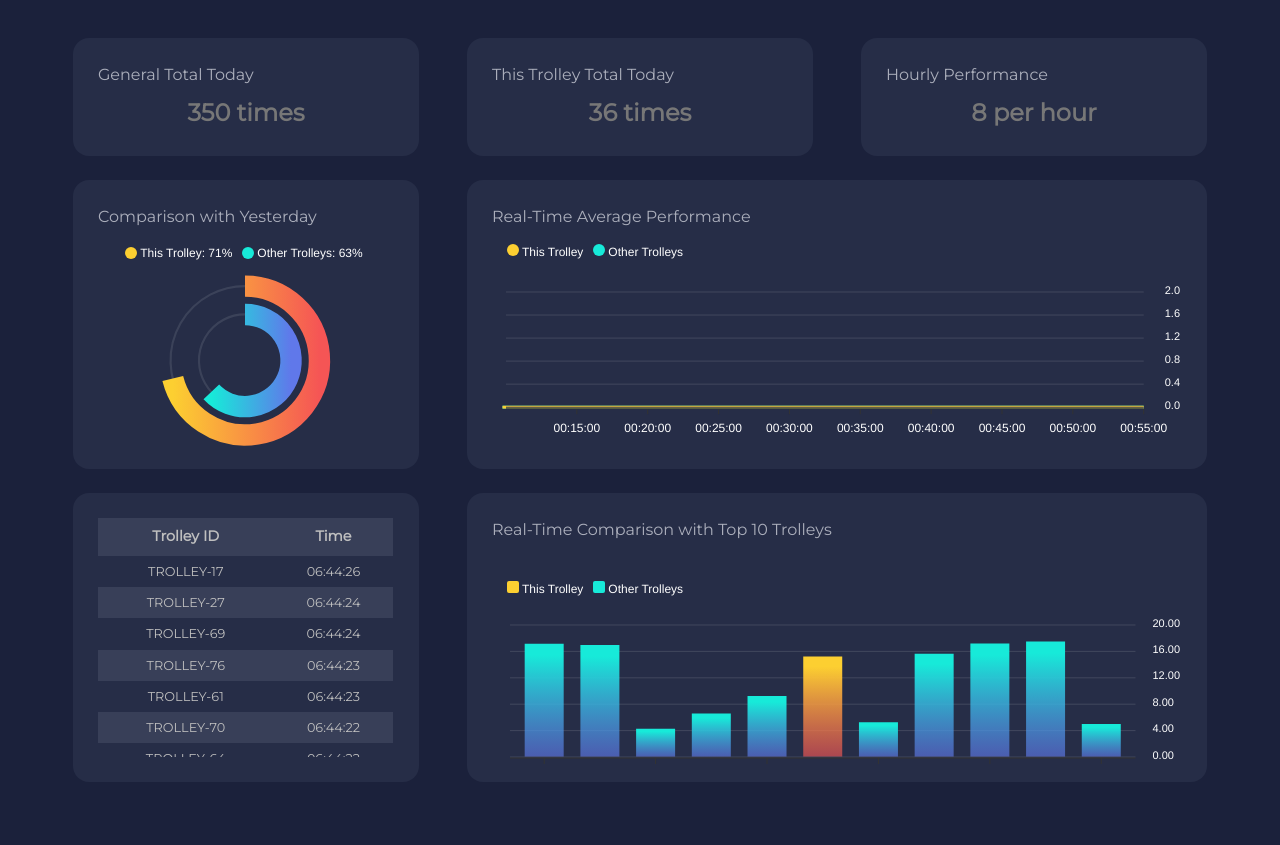
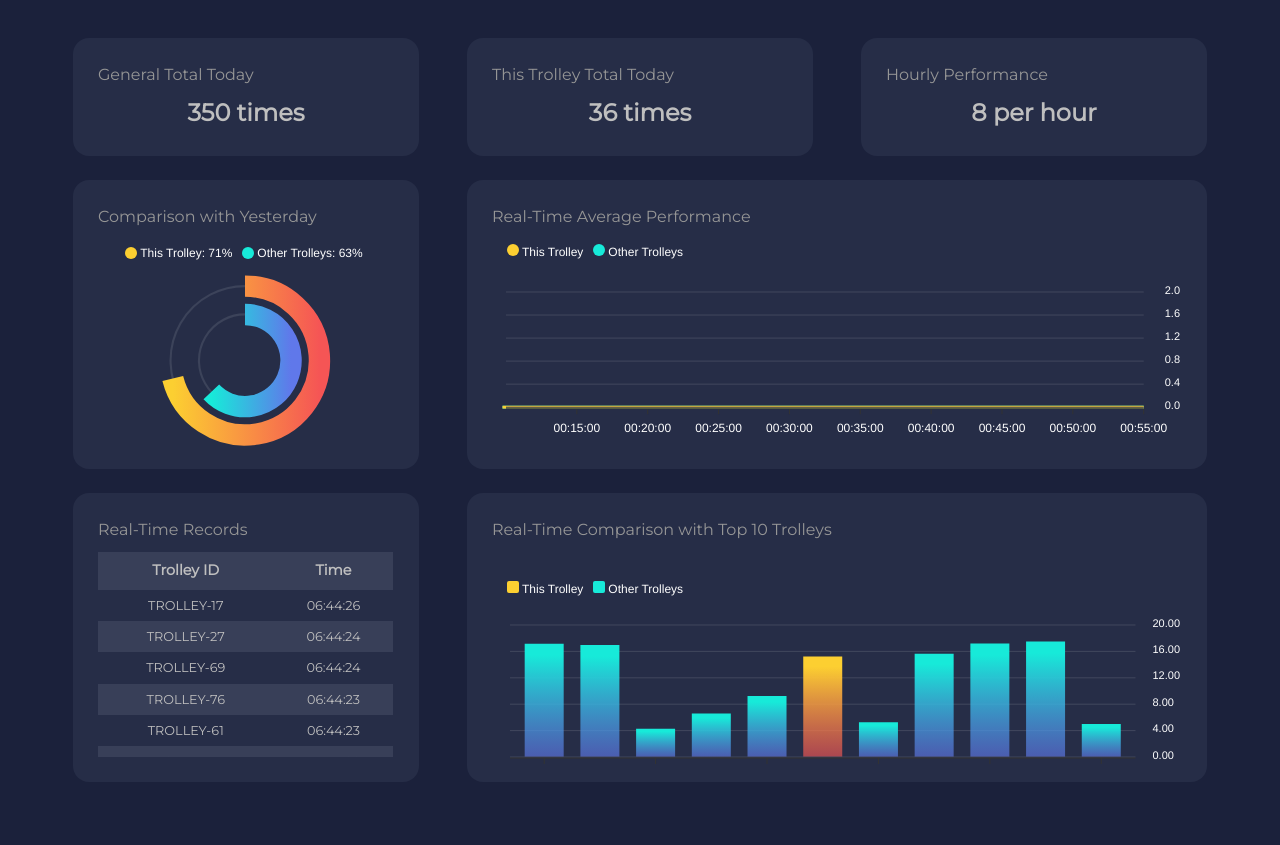
Before and after one commit to junjie-chan/Handwashing-Monitor-Dashboard, a CodeIgniter 4 app: the page made by app/Views/dashboard.php in a window 1280 px wide. Run offline with PHP 8.4 and a stand-in for CodeIgniter, Linux system fonts and the light colour scheme; the template is opened without the code that fills it, so the values that code supplies are empty; some libraries are stand-ins or nearby versions.

Commit message:
LAZYCC-67 Bug Fixing: the table bottom does not fit in the container.

```diff
--- a/app/Views/dashboard.php
+++ b/app/Views/dashboard.php
@@ -98,7 +98,8 @@
                     <div class="row">
                         <div class="col-md-4 p-4 style_box">
                             <div class="box" id="table_container">
-                                <div class="scrollbar" id="table_body">
+                                <p class="titles">Real-Time Records</p>
+                                <div class="scrollbar" id="table_body" style="height: 100%;">
                                     <table>
                                         <thead>
                                             <tr>
@@ -137,6 +138,15 @@
         var style = window.getComputedStyle(container);
         var height = style.getPropertyValue('height');
         table_container.style.height = height;
+        // Modify table height
+        var table = document.querySelector("#table_body");
+        var title = document.querySelector("#table_container p");
+        var title_style = window.getComputedStyle(title);
+        var title_h = parseFloat(title_style.getPropertyValue("height"));
+        var title_mb = parseFloat(title_style.getPropertyValue("margin-bottom"));
+        var table_style = window.getComputedStyle(table);
+        var table_h = parseFloat(table_style.getPropertyValue("height"));
+        table.style.height = String(table_h - title_h - title_mb) + "px";
     </script>
 </body>
 
--- a/public/css/dashboard.css
+++ b/public/css/dashboard.css
@@ -4,7 +4,7 @@
 
 body {
   background: #1B213B;
-  color: #777;
+  color: #bfbfbf;
   font-family: Montserrat, Arial, sans-serif;
 }
 
@@ -51,7 +51,7 @@ h1, h2, h3, h4, h5, h6, strong {
 }
 .titles {
   font-size: 1rem;
-  color: #f3f4faa6;
+  color:#969696;
   margin-bottom: 10px;
 }
 .row div {
@@ -81,14 +81,9 @@ h1, h2, h3, h4, h5, h6, strong {
   padding-bottom: 15px;
 }
 
-#table_container {
-  height: 100%;
-}
-
 /* Scrollbar Settings */
 .scrollbar {
   float: left;
-  height: 300px;
   width: 100%;
   overflow-y: scroll;
 }
```
